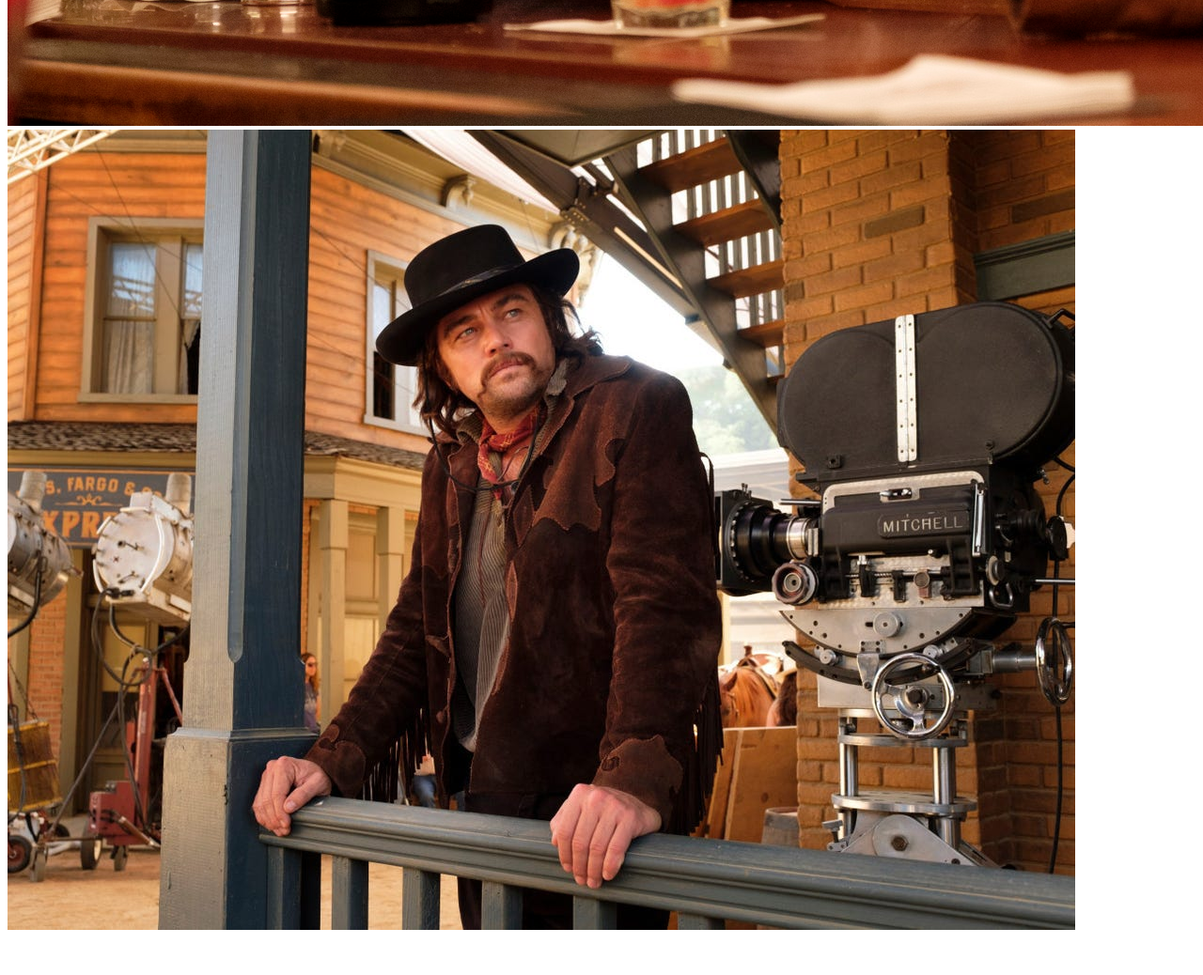
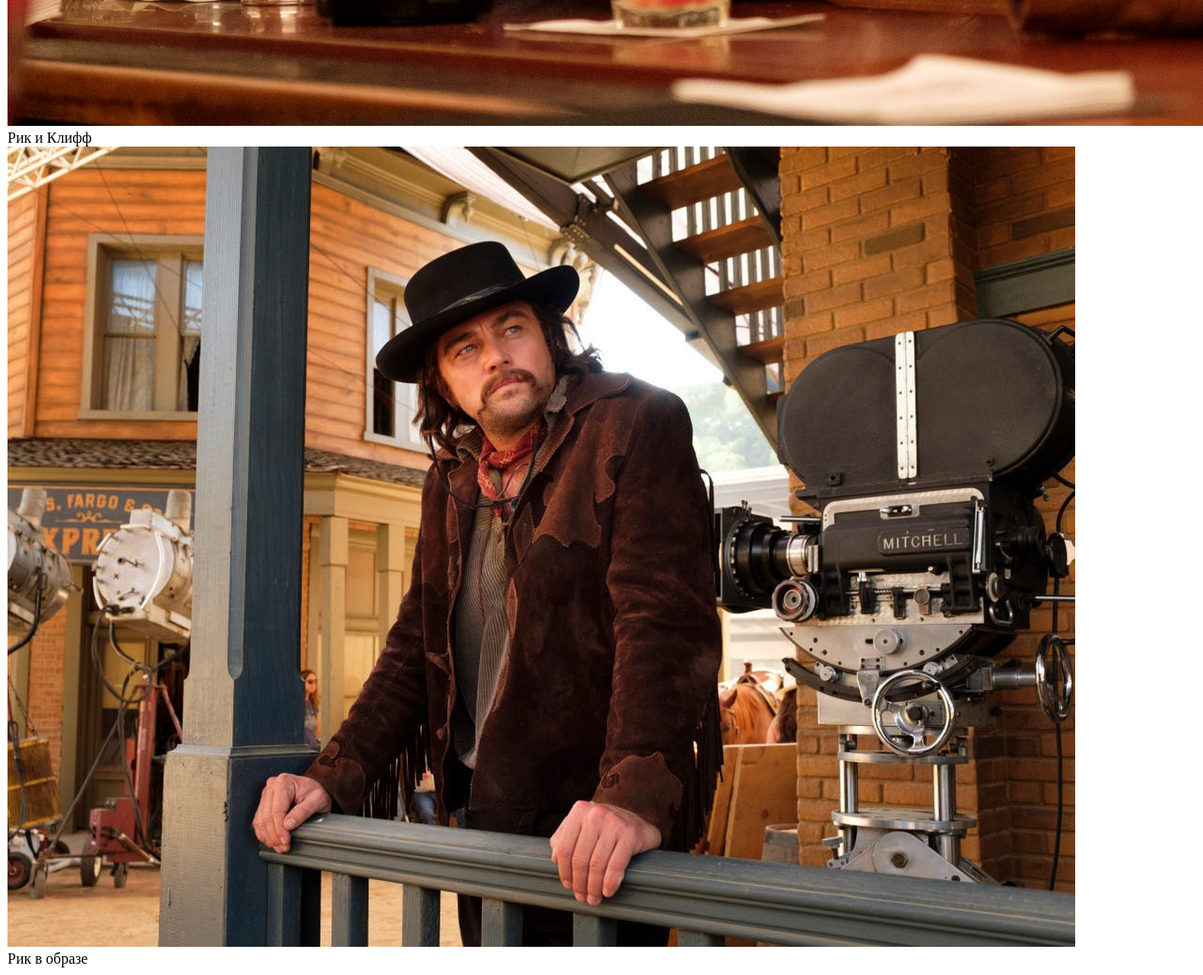
Before and after one commit to ddgurova/my-project, a plain HTML site: page task1/folder/inner/index.html in a window 1280 px wide. Shown: the part 1180-2218 px from the top of the page at 94% size. Before the commit the page ends 2182 px from the top, so only its background shows below. Drawn offline with Linux system fonts and the light colour scheme.

Commit message:
Update index.html

```diff
--- a/task1/folder/inner/index.html
+++ b/task1/folder/inner/index.html
@@ -10,6 +10,12 @@
             "Однажды в Голливуде" - американский комедийно-драматический фильм 2019 года сценариста и режиссёра Квентина Тарантино.
         </p>
         <img src="/my-project/task1/img/img1.jpg" alt="Абсолютный путь">
+            <figcaption>
+            Рик и Клифф
+            </figcaption>
         <img src="../../img/img2.jpg" alt="Относительный путь">
+            <figcaption>
+            Рик в образе
+            </figcaption>
     </body>
 </html>
```
